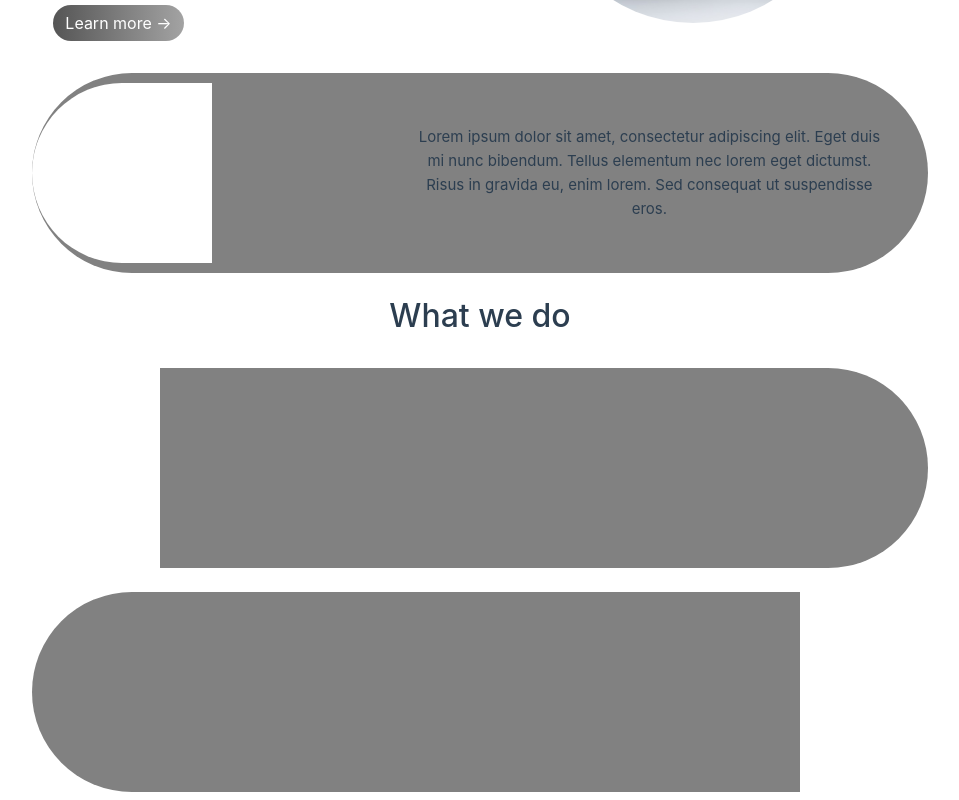
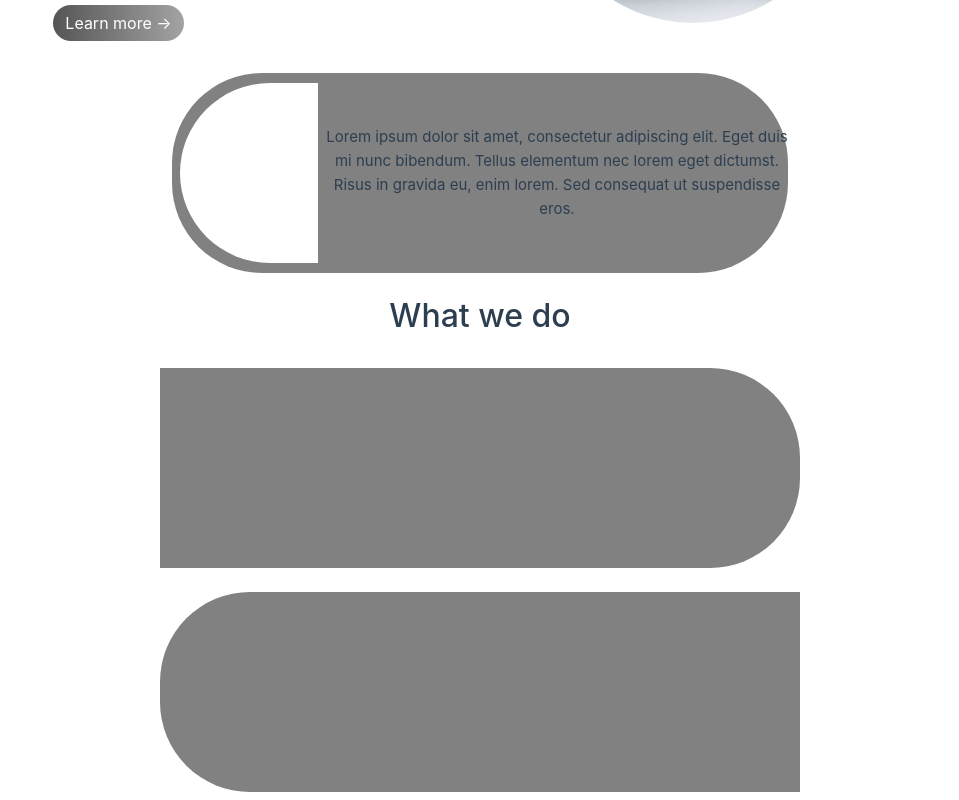
Before and after one commit to Benedart/Hypermedia-Applications-Project, a Nuxt app in the folder frontend/: page / in a window 1280 px wide. Shown: the part 360-1160 px from the top of the page, without its empty margins (160-1119 px from the left). Built offline with nearby package versions, Linux system fonts and the light colour scheme.

Commit message:
Semplificata struttura card home
Sostituite strutture composite con la proprietà border-radious

```diff
--- a/frontend/pages/index.vue
+++ b/frontend/pages/index.vue
@@ -30,15 +30,13 @@ import ContactForm from '@/components/ContactForm.vue'
       </div>
       <div class = "row my-3"> </div>
       <div class = "row justify-content-center " style="align-items: center;">
-        <div class = "card-custom d-flex justify-content-center align-items-center" style="max-width: 50%;">
-          <div class="col-md-3 justify-content-center d-flex" style="text-align: center; margin-right: 30%;">
-            <div class="child-card-custom d-flex justify-content-center align-items-center">
-              <div class="child-card-content">
-                <slot></slot>
-              </div>
-            </div>
+        <div class = "d-flex justify-content-center align-items-center" style="max-width: 50%;">
+          <div class="col-md-3 justify-content-center d-flex card-left align-items-center">
+          <div class="card-left-inner d-flex justify-content-center align-items-center">
+
           </div>
-          <div class="col-md-9 justify-content-center d-flex align-items-center" style="text-align: center;">
+          </div>
+          <div class="col-md-9 justify-content-center d-flex align-items-center card-right" style="text-align: center;">
             Lorem ipsum dolor sit amet, consectetur adipiscing elit. Eget duis mi nunc bibendum. Tellus elementum nec lorem eget dictumst. Risus in gravida eu, enim lorem. Sed consequat ut suspendisse eros.
           </div>
         </div>
@@ -73,100 +71,27 @@ import ContactForm from '@/components/ContactForm.vue'
 
 <style scoped>
 
-.card-custom {
-  position: relative;
-  background-color: #818181;
-  height: 200px;
-  width: 60%;
-  z-index: 0;
-}
-
-.card-custom::before,
-.card-custom::after {
-  content: '';
-  position: absolute;
-  top: 0;
-  bottom: 0;
-  width: 200px;
-  background-color: #818181;
-  z-index: -1;
-}
-
-.card-custom::before {
-  left: -20%;
-  border-radius: 50% 0 0 50%;
-}
-
-.card-custom::after {
-  right: -20%;
-  border-radius: 0 50% 50% 0;
-}
-
-.child-card-custom {
-  position: relative;
-  background-color: #ffffff;
-  height: 180px;
-  width: 45%;
-  z-index: 0;
-  margin: auto;
-}
-
-.child-card-custom::before {
-  content: '';
-  position: absolute;
-  top: 0;
-  bottom: 0;
-  width: 180px; /* Fai corrispondere questa larghezza all'altezza della card figlia */
-  background-color: #ffffff;
-  border-radius: 50% 0 0 50%;
-  z-index: -1;
-  left: -90px; /* Fai corrispondere questo valore alla metà della larghezza del semicerchio */
-}
-
-.child-card-content {
-  z-index: 1;
-}
-
 .card-left {
     position: relative;
     background-color: #818181;
+    border-radius: 90px 0px 0px 90px;
     height: 200px;
-    width: 60%;
-    z-index: 0;
   }
 
-  .card-left::before {
-    content: '';
-    position: absolute;
-    top: 0;
-    bottom: 0;
-    width: 200px;
-    background-color: #818181;
-    left: -20%;
-    border-radius: 50% 0 0 50%;
-    z-index: -1;
+  .card-left-inner {
+    position: relative;
+    background-color: #ffffff;
+    border-radius: 90px 0px 0px 90px;
+    width: 90%;
+    height: 90%;
   }
 
   .card-right {
     position: relative;
     background-color: #818181;
+    border-radius: 0px 90px 90px 0px;
     height: 200px;
-    width: 60%;
-    z-index: 0;
   }
-
-  .card-right::after {
-    content: '';
-    position: absolute;
-    top: 0;
-    bottom: 0;
-    width: 200px;
-    background-color: #818181;
-    right: -20%;
-    border-radius: 0 50% 50% 0;
-    z-index: -1;
-  }
-
 
 .custom-heading {
     font-size: 3.5em;
```
